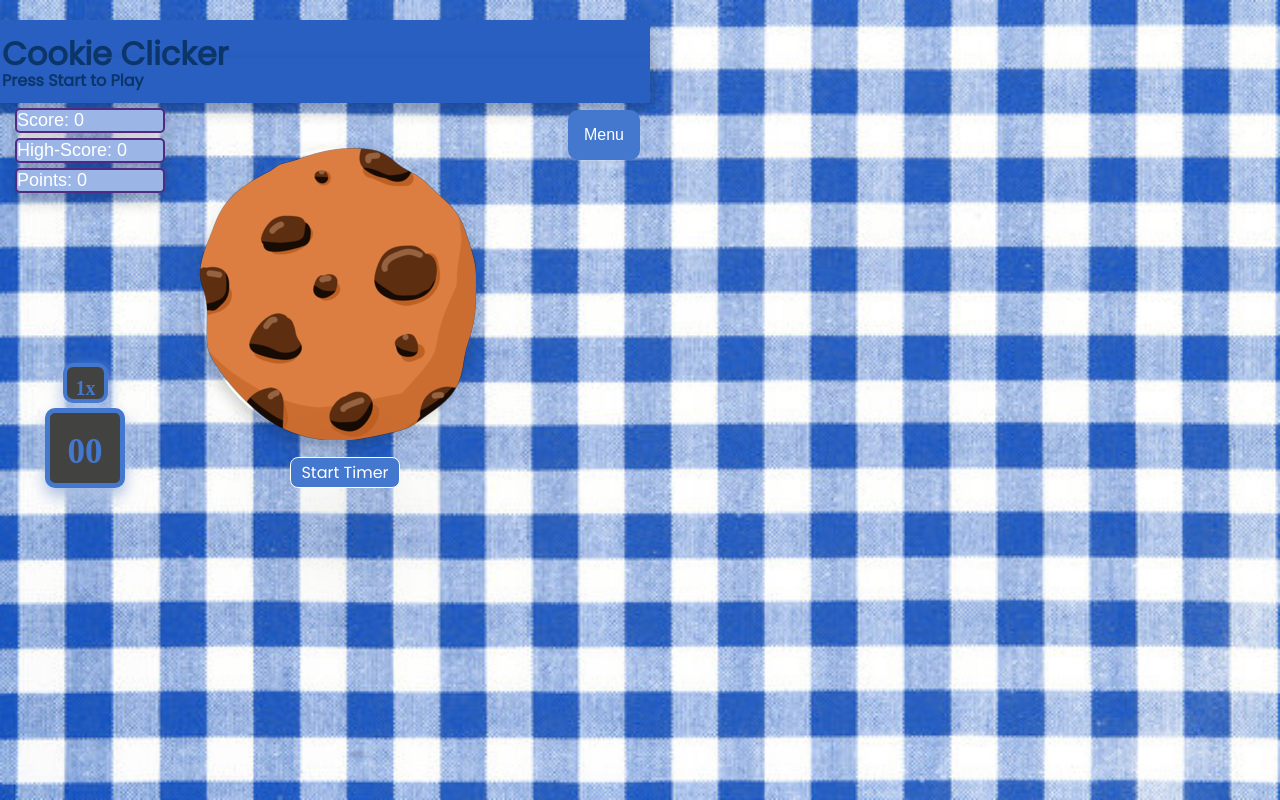
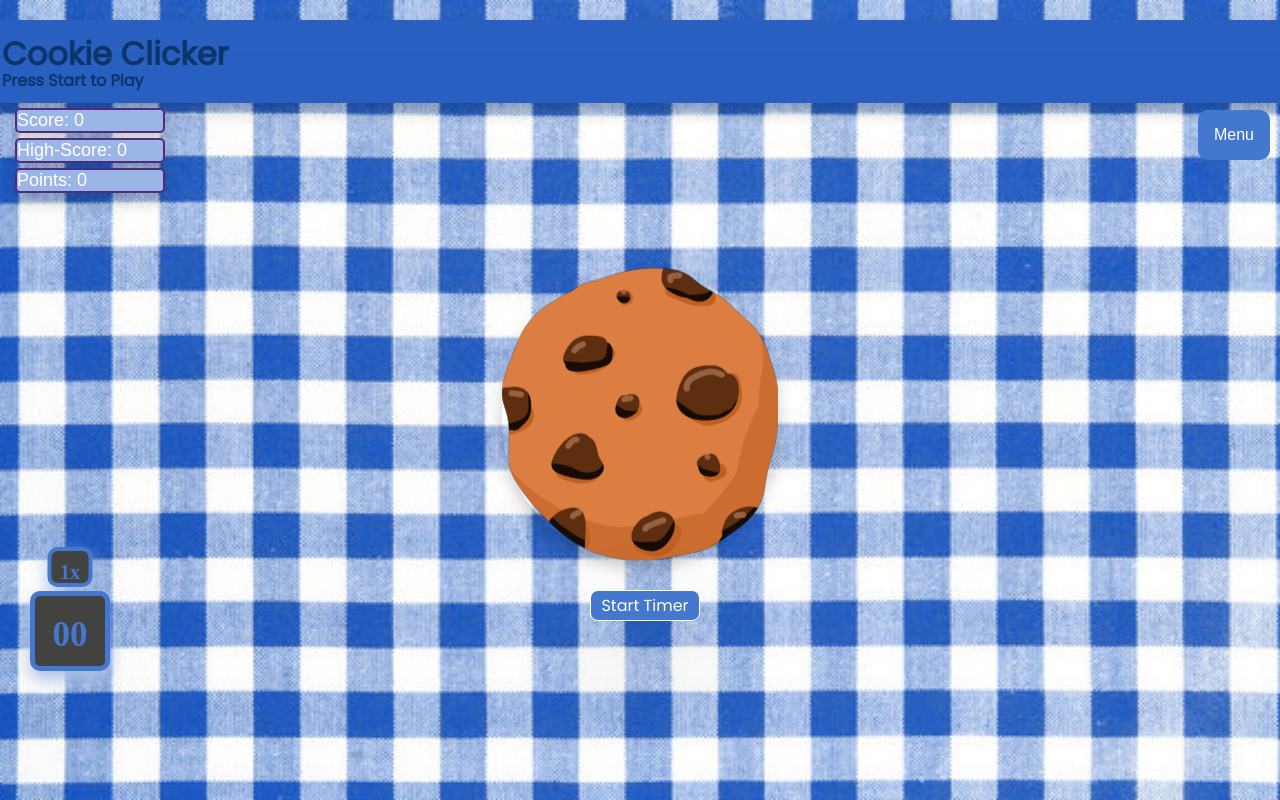
Before and after one commit to installplutoo/plutocookieclicker, a browser extension: page cookieclicker.html in a window 1280 px wide. Drawn offline with Linux system fonts and the light colour scheme; a web font is replaced by a local one.

Commit message:
Add files via upload

```diff
--- a/cookieclicker.css
+++ b/cookieclicker.css
@@ -11,24 +11,20 @@ body{
     background-image: url("picnictable.jpg");
     background-repeat: no-repeat;
     background-size:cover;
-    width: 650px;
-    height: 480px;
-
+    min-width: 400px;
+    min-height: 420px;
 
 }
-#press-me, #start{
-    display: flex;
-    flex-direction: column;
-    position: relative;
-    left: 200px;
-    bottom:50px;
-}
+
 #start:hover {
-    transform: scale(1.2);
+    transform: scale(3);
+    transform: translate(-50%,1400%);
 }
 #start{
-    left: 285px;
-    bottom:38px;
+  position: absolute;
+  top: 50%;
+  left: 50%;
+  transform: translate(-50%,1400%);
     border-radius: 8px;
     border:1px solid white;
     margin:5px;
@@ -47,12 +43,16 @@ body{
 #press-me{
     background-size:cover;
     background: transparent;
-
+    position: absolute;
+    top: 50%;
+    left: 50%;
+    transform: translate(-50%, 40%);
     border-radius: 300px;
     border:none;
     box-shadow: 0px 8px 16px 0px rgba(0,0,0,0.2)
 
 }
+
 /*#press-me:hover {
     transform: scale(.85);
   }
@@ -152,8 +152,9 @@ h1, h2{
   }
   #timer {
     position: absolute;
-    top: 300px;
-    left: 45px;
+    top: 50%;
+    left: 70px;
+    transform: translate(-50%, 550%);
     padding-top: 19px;
     background-color: #424340;
     font-family: Ledsim-JRz7o;
@@ -169,8 +170,10 @@ h1, h2{
   }
   #multdisplay{
     position: absolute;
-    top: 255px;
-    left: 63px;
+    top: 50%;
+    left: 70px;
+    transform: translate(-50%, 990%);
+
     background-color: #424340;
     font-family: Ledsim-JRz7o;
     font-weight: bold;
--- a/cookieclicker.html
+++ b/cookieclicker.html
@@ -6,6 +6,7 @@
         <link href="https://fonts.googleapis.com/css2?family=Poppins:ital,wght@0,400;1,600&display=swap" rel="stylesheet">
         <link href = "ledsim-font/Ledsim-JRz7o.ttf"
     </head>
+    <meta name="viewport" content="width=device-width, initial-scale=1.0">
     <body>
         <h1 id = "header">Cookie Clicker</h1>
         <h2 id = "instructions"?>Press Start to Play</h2>
--- a/upgrades.css
+++ b/upgrades.css
@@ -7,8 +7,7 @@ body{
     background-image: url("picnictable.jpg");
     background-repeat: no-repeat;
     background-size:cover;
-    width: 650px;
-    height: 480px;
+
 
 
 }
@@ -33,7 +32,7 @@ body{
   position: absolute;
   top: 5px;
   right: 5px;
-  margin-top:-55px;
+  margin-top:-90px;
 }
 
 .dropdown-content {
@@ -139,7 +138,7 @@ font-weight: bold;
 }
 #mcost, #tcost {
   padding-top: 0px;
-  margin-top:60px;
+  margin-top:100px;
   margin-left:10px;
   background-color: #0C356A;
   font-family: 'Poppins', sans-serif;
```
Also changed, not shown: upgrades.html (+1 -0 lines).
